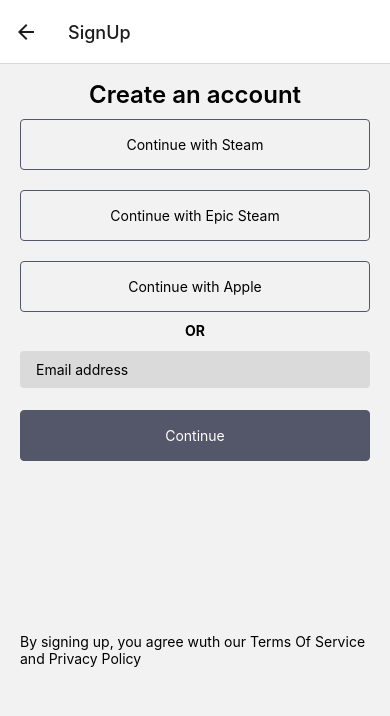
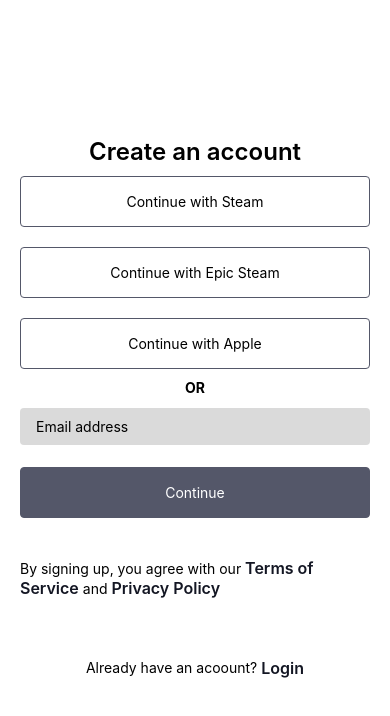
Before and after one commit to danielhadiw/RNApps, a React Native app: screen /Login in a window 390 px wide. Both pictures are taken after a click on the element "Sign up". Shown: the top 716 px of the page. Built offline with nearby package versions, Linux system fonts and the light colour scheme.

Commit message:
Fix sign up & making Password Screen

```diff
--- a/src/Navigation.js
+++ b/src/Navigation.js
@@ -15,14 +15,25 @@
 import InventorySvgComponent from './assets/icons/InventorySvgComponent';
 import ProfileSvgComponent from './assets/icons/ProfileSvgComponent';
 import MarketplaceSvgComponent from './assets/icons/MarketplaceSvgComponent';
-import SignUp from './screens/tabScreens/SignUp';
+import SignUp from './screens/signUpStack/SignUp';
 
 import LoginScreen from './screens/LoginScreen';
 import OnboardingScreen from './screens/OnboardingScreen';
+import Password from './screens/signUpStack/Password';
 
 // Stack
 
 const HomeStack = createNativeStackNavigator();
+const SignUpStack = createNativeStackNavigator();
+
+const SignUpStackGroup = () => {
+  return (
+    <SignUpStack.Navigator>
+      <SignUpStack.Screen name="Email" component={SignUp} options={{ headerShown: false }} />
+      <SignUpStack.Screen name="Password" component={Password} options={{ headerShown: false }} />
+    </SignUpStack.Navigator>
+  );
+};
 
 const HomeStackGroup = () => {
   return (
@@ -93,20 +104,16 @@
         component={OnboardingScreen}
         options={{ headerShown: false }}
       />
-      <Tab.Screen name="SignUp" component={SignUp} />
+      <Tab.Screen name="SignUp" component={SignUpStackGroup} options={{ headerShown: false }} />
       <LoginStack.Screen name="Home" component={TabGroup} options={{ headerShown: false }} />
     </LoginStack.Navigator>
   );
 };
 
-const isLogin = false;
-
 const Navigation = () => {
   return (
     <NavigationContainer>
-      {/* {isLogin ? <TabGroup /> : <LoginStackGroup />} */}
       <LoginStackGroup />
-      {/* <TabGroup /> */}
     </NavigationContainer>
   );
 };
--- a/src/components/atoms/inputs/BaseTextInput.tsx
+++ b/src/components/atoms/inputs/BaseTextInput.tsx
@@ -3,7 +3,7 @@
 
 type Props = {
   value: string;
-  inputMode: 'email' | 'search' | 'url';
+  inputMode?: 'email' | 'search' | 'url';
   secureTextEntry?: boolean;
   placeholder?: string;
   onChangeText: (text: string) => void;
--- /dev/null
+++ b/src/screens/signUpStack/Password.tsx
@@ -0,0 +1,89 @@
+import { StyleSheet, Text, View } from 'react-native';
+import React, { useState } from 'react';
+import BaseTextInput from '../../components/atoms/inputs/BaseTextInput';
+import BaseButton from '../../components/atoms/buttons/BaseButton';
+import { useNavigation } from '@react-navigation/native';
+
+type Props = {};
+
+const Password = (props: Props) => {
+  const [password, setPassword] = useState<string>('');
+  const [confirmPassword, setConfirmPassword] = useState<string>('');
+  const [warning, setWarning] = useState<string>('');
+  const navigation = useNavigation();
+
+  const verifyPassword = () => {
+    switch (true) {
+      case password === '':
+        return setWarning('Please enter a password');
+      case password !== confirmPassword:
+        return setWarning('Passwords do not match');
+      case password.length < 8:
+        return setWarning('Password must be at least 8 characters');
+      case password.search(/[a-z]/i) < 0:
+        return setWarning('Password must contain at least one letter');
+      case password.search(/[0-9]/) < 0:
+        return setWarning('Password must contain at least one number');
+      case password.search(/[!@#$%^&*]/) < 0:
+        return setWarning('Password must contain at least one special character');
+      default:
+        return navigation.navigate('Onboarding');
+    }
+  };
+
+  return (
+    <View style={styles.container}>
+      <Text style={styles.header}>Create Password</Text>
+      <BaseTextInput
+        value={password}
+        secureTextEntry
+        onChangeText={(e) => {
+          setPassword(e);
+        }}
+        placeholder="Enter Password"
+      />
+      <Text>
+        Password must have at least 8 characters, including upper case letters, numbers and special
+        characters (! “ @ # $ % ‘ () *)
+      </Text>
+      <BaseTextInput
+        value={confirmPassword}
+        secureTextEntry
+        onChangeText={(e) => {
+          setConfirmPassword(e);
+        }}
+        placeholder="Confirm Password"
+      />
+      <View
+        style={{ display: 'flex', flexDirection: 'row', width: '100%', alignItems: 'flex-start' }}
+      >
+        <Text style={{ color: 'grey' }}>{warning}</Text>
+      </View>
+      <BaseButton
+        style={{ backgroundColor: '#545769' }}
+        labelStyle={{ color: '#fff' }}
+        label="Create Password"
+        onPress={verifyPassword}
+      />
+    </View>
+  );
+};
+
+export default Password;
+
+const styles = StyleSheet.create({
+  container: {
+    flex: 1,
+    // height: windowHeight,
+    backgroundColor: '#fff',
+    paddingVertical: 16,
+    paddingHorizontal: 20,
+    flexDirection: 'column',
+    justifyContent: 'center',
+    alignItems: 'center',
+  },
+  header: {
+    fontSize: 24,
+    fontWeight: '600',
+  },
+});
--- /dev/null
+++ b/src/screens/signUpStack/SignUp.tsx
@@ -0,0 +1,109 @@
+import { StyleSheet, Text, TouchableWithoutFeedback, View } from 'react-native';
+import React, { useState } from 'react';
+import BaseButton from '../../components/atoms/buttons/BaseButton';
+import BaseTextDivider from '../../components/atoms/dividers/BaseTextDivider';
+import BaseTextInput from '../../components/atoms/inputs/BaseTextInput';
+import { useNavigation } from '@react-navigation/native';
+
+type Props = {};
+
+const SignUp = (props: Props) => {
+  const [email, setEmail] = useState<string>('');
+  const [warning, setWarning] = useState<string>('');
+  const navigation = useNavigation();
+
+  const onSignUp = () => {
+    if (email === '') {
+      return setWarning('Please enter an email address');
+    }
+    return navigation.navigate('Password');
+  };
+
+  return (
+    <View style={styles.container}>
+      <Text style={styles.header}>Create an account</Text>
+      <BaseButton label="Continue with Steam" onPress={() => console.log('test')} />
+      <BaseButton label="Continue with Epic Steam" onPress={() => console.log('test')} />
+      <BaseButton label="Continue with Apple" onPress={() => console.log('test')} />
+      <BaseTextDivider label="OR" />
+      <BaseTextInput
+        placeholder="Email address"
+        value={email}
+        onChangeText={(e) => setEmail(e)}
+        inputMode="email"
+      />
+      {warning !== '' && (
+        <View style={{display: 'flex', flexDirection: 'row', width:'100%', alignItems: "flex-start"}}>
+          <Text style={{ color: 'grey' }}>{warning}</Text>
+        </View>
+      )}
+      <BaseButton
+        label="Continue"
+        style={{ backgroundColor: '#545769' }}
+        labelStyle={{ color: '#fff' }}
+        onPress={onSignUp}
+      />
+      <View style={styles.bottomContainer}>
+        <Text style={{}}>
+          By signing up, you agree with our{' '}
+          <TouchableWithoutFeedback
+            onPress={() => {
+              navigation.navigate('');
+            }}
+          >
+            <Text style={styles.signUpText}>Terms of Service</Text>
+          </TouchableWithoutFeedback>{' '}
+          and{' '}
+          <TouchableWithoutFeedback
+            onPress={() => {
+              navigation.navigate('');
+            }}
+          >
+            <Text style={styles.signUpText}>Privacy Policy</Text>
+          </TouchableWithoutFeedback>
+        </Text>
+      </View>
+      <View style={styles.bottomContainer}>
+        <Text>Already have an acoount?</Text>
+        <TouchableWithoutFeedback
+          onPress={() => {
+            navigation.navigate('Login');
+          }}
+        >
+          <Text style={styles.signUpText}> Login</Text>
+        </TouchableWithoutFeedback>
+      </View>
+    </View>
+  );
+};
+
+export default SignUp;
+
+const styles = StyleSheet.create({
+  container: {
+    flex: 1,
+    // height: windowHeight,
+    backgroundColor: '#fff',
+    paddingVertical: 16,
+    paddingHorizontal: 20,
+    flexDirection: 'column',
+    justifyContent: 'center',
+    alignItems: 'center',
+  },
+  header: {
+    fontSize: 24,
+    fontWeight: '600',
+  },
+  bottomContainer: {
+    flexDirection: 'row',
+    justifyContent: 'center',
+    alignItems: 'center',
+    backgroundColor: 'white',
+    paddingVertical: 30,
+  },
+  signUpText: {
+    color: '#131623',
+    fontSize: 16,
+    fontWeight: '600',
+  },
+});
--- a/src/screens/tabScreens/SignUp.tsx
+++ /dev/null
@@ -1,55 +0,0 @@
-import { StyleSheet, Text, View } from 'react-native';
-import React, { useState } from 'react';
-import BaseButton from '../../components/atoms/buttons/BaseButton';
-import BaseTextDivider from '../../components/atoms/dividers/BaseTextDivider';
-import BaseTextInput from '../../components/atoms/inputs/BaseTextInput';
-
-type Props = {};
-
-const SignUp = (props: Props) => {
-  const [email, setEmail] = useState<string>('');
-  return (
-    <View style={styles.container}>
-      <Text style={styles.header}>Create an account</Text>
-      <BaseButton label="Continue with Steam" onPress={() => console.log('test')} />
-      <BaseButton label="Continue with Epic Steam" onPress={() => console.log('test')} />
-      <BaseButton label="Continue with Apple" onPress={() => console.log('test')} />
-      <BaseTextDivider label="OR" />
-      <BaseTextInput
-        placeholder="Email address"
-        value={email}
-        onChangeText={(e) => setEmail(e)}
-        inputMode="email"
-      />
-      <BaseButton
-        label="Continue"
-        style={{ backgroundColor: '#545769' }}
-        labelStyle={{ color: '#fff' }}
-        onPress={() => console.log('test')}
-      />
-      <View style={{ flex: 1, justifyContent: 'space-around'}}>
-        <Text style={{}}>
-          By signing up, you agree wuth our Terms Of Service and Privacy Policy
-        </Text>
-      </View>
-    </View>
-  );
-};
-
-export default SignUp;
-
-const styles = StyleSheet.create({
-  container: {
-    flex: 1,
-    // height: windowHeight,
-    paddingVertical: 16,
-    paddingHorizontal: 20,
-    flexDirection: 'column',
-    justifyContent: 'center',
-    alignItems: 'center',
-  },
-  header: {
-    fontSize: 24,
-    fontWeight: '600',
-  },
-});
```
Also changed, not shown: 1 other file (tests, documents, lock files or other folders).
